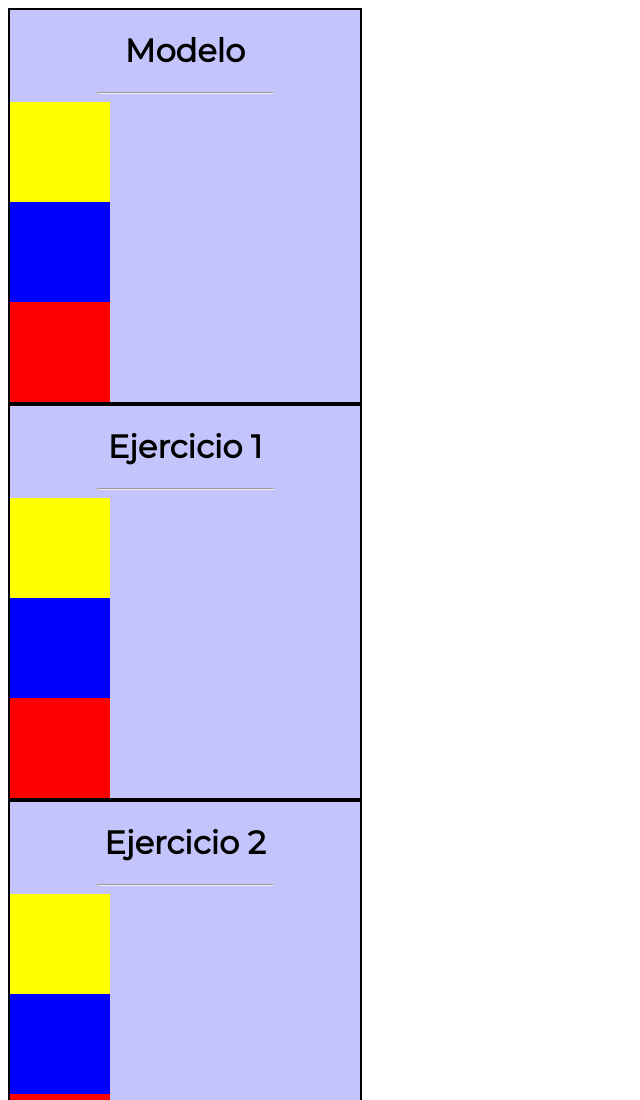
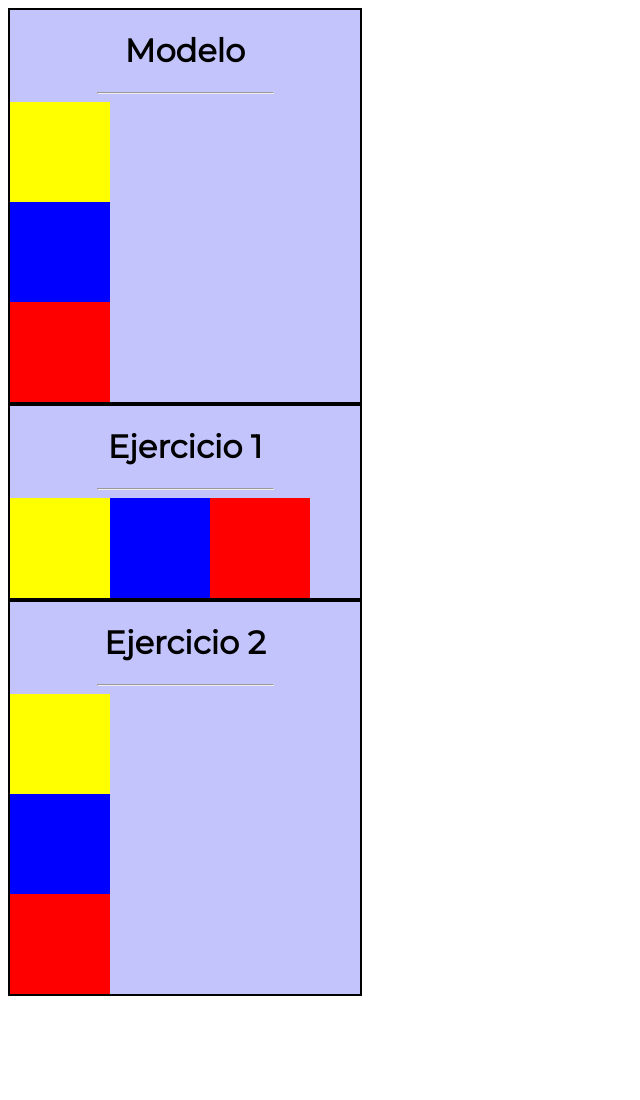
Before and after one commit to MaiaRT46RRRRRRR/Leccion_28_Bandera, a plain HTML site: page index.html in a window 1280 px wide. Shown: the top 1100 px of the page, without its empty margins (0-640 px from the left). After the commit the page ends 1004 px from the top, so only its background shows below. Drawn offline with Linux system fonts and the light colour scheme.

Commit message:
Ejercicio 1

```diff
--- a/main.css
+++ b/main.css
@@ -28,3 +28,6 @@ hr {
 .box div:nth-child(5){
    background: red;
 }
+.dos div:nth-child(3), .dos div:nth-child(4), .dos div:nth-child(5){
+  float: left;
+}
```
